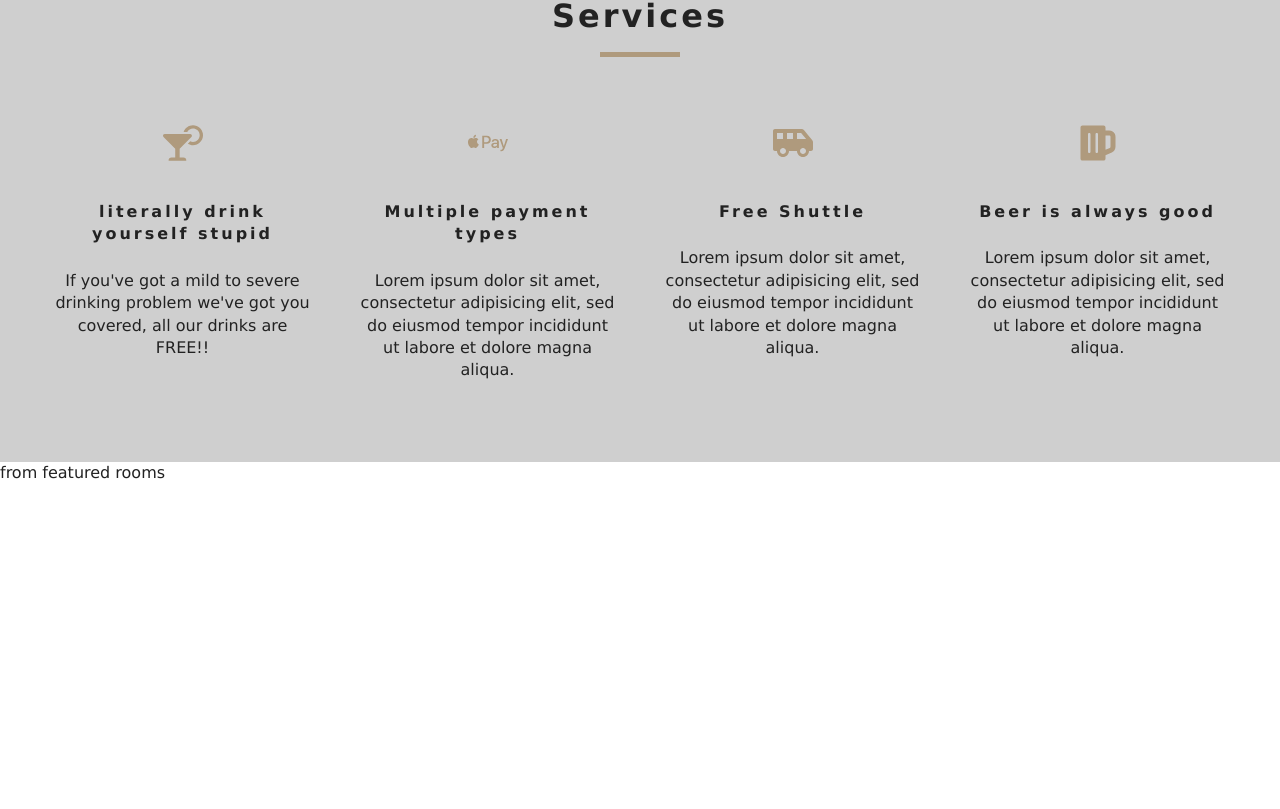
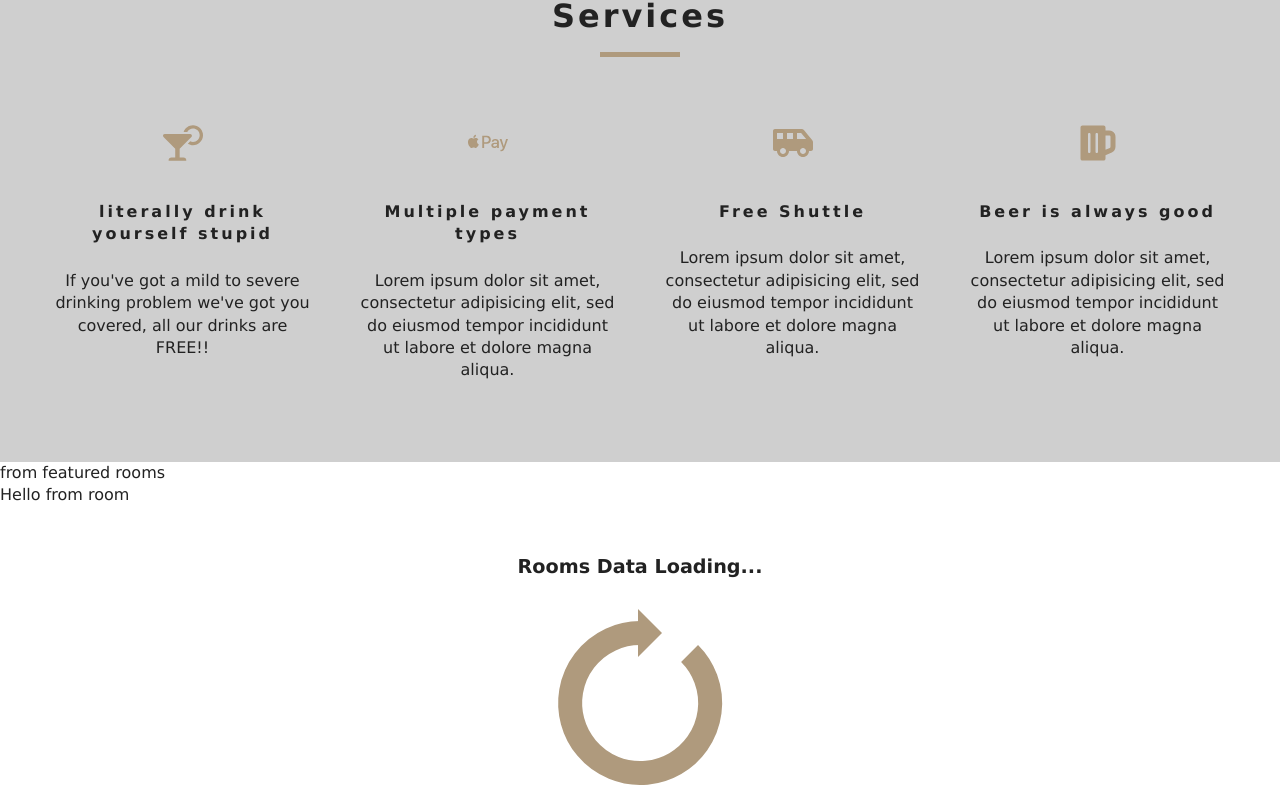
Before and after one commit to topherb99/resort_project, a React (Create React App) app: page / in a window 1280 px wide. Shown: the part 884-1693 px from the top of the page. Before the commit the page ends 1368 px from the top, so only its background shows below. Built offline with nearby package versions, Linux system fonts and the light colour scheme.

Commit message:
added: loading gif and hello from room

```diff
--- a/src/components/FeaturedRooms.js
+++ b/src/components/FeaturedRooms.js
@@ -1,5 +1,7 @@
 import React, { Component } from 'react';
 import { RoomContext } from '../context';
+import Loading from './Loading';
+import Room from './Room'
 
 export default class FeaturedRooms extends
 Component {
@@ -10,6 +12,8 @@
       return (
         <div>
           from featured rooms
+          <Room/>
+          <Loading/>
         </div>
       )
     }
--- /dev/null
+++ b/src/components/Loading.js
@@ -0,0 +1,11 @@
+import React from 'react';
+import loadingGif from '../images/gif/loading-arrow.gif'
+
+export default function Loading() {
+  return(
+    <div className="loading">
+      <h4>Rooms data loading...</h4>
+      <img src={loadingGif} alt=""/>
+    </div>
+  )
+}
--- /dev/null
+++ b/src/components/Room.js
@@ -0,0 +1,9 @@
+import React from 'react'
+
+export default function Room() {
+  return(
+    <div>
+      Hello from room
+    </div>
+  )
+}
```
